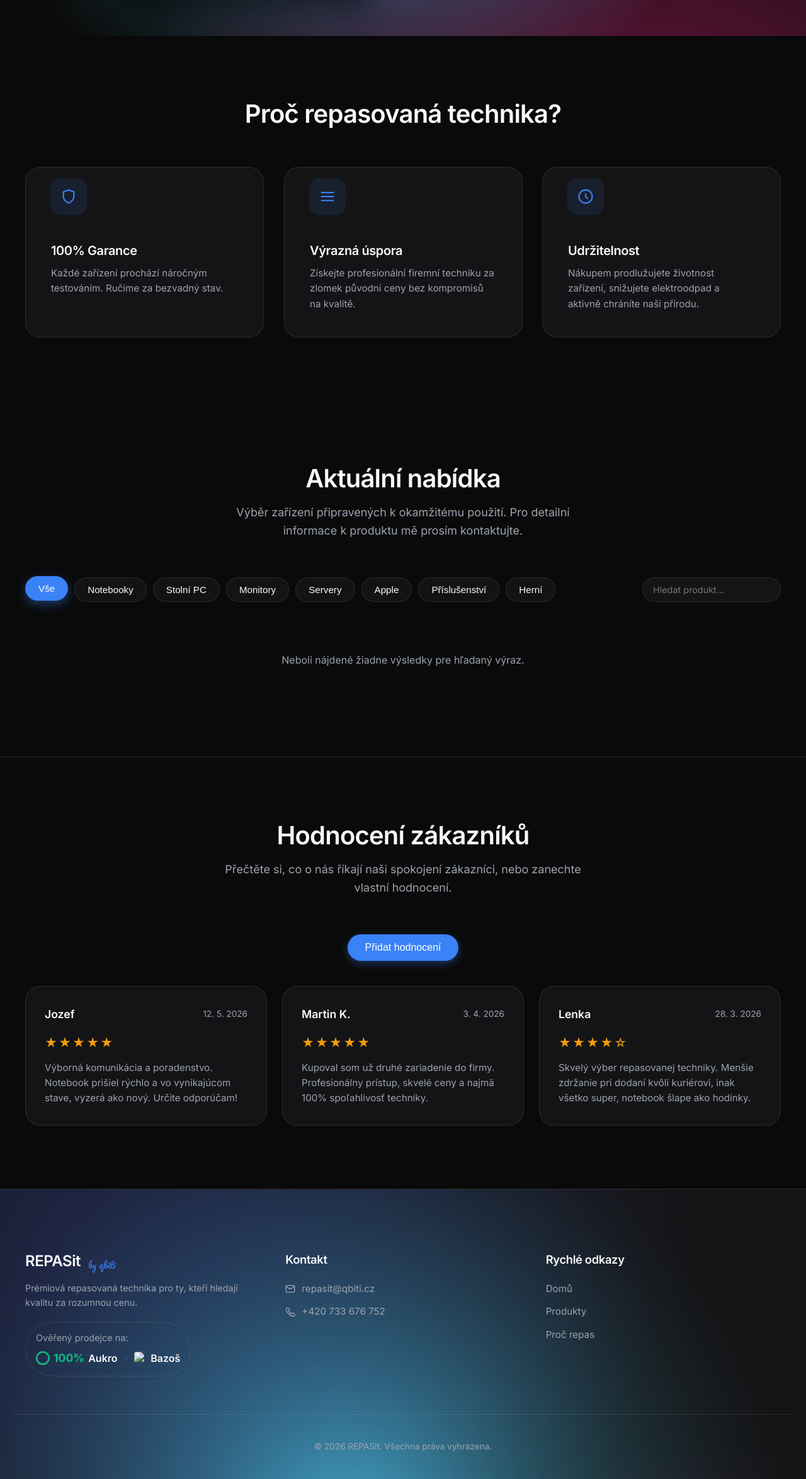
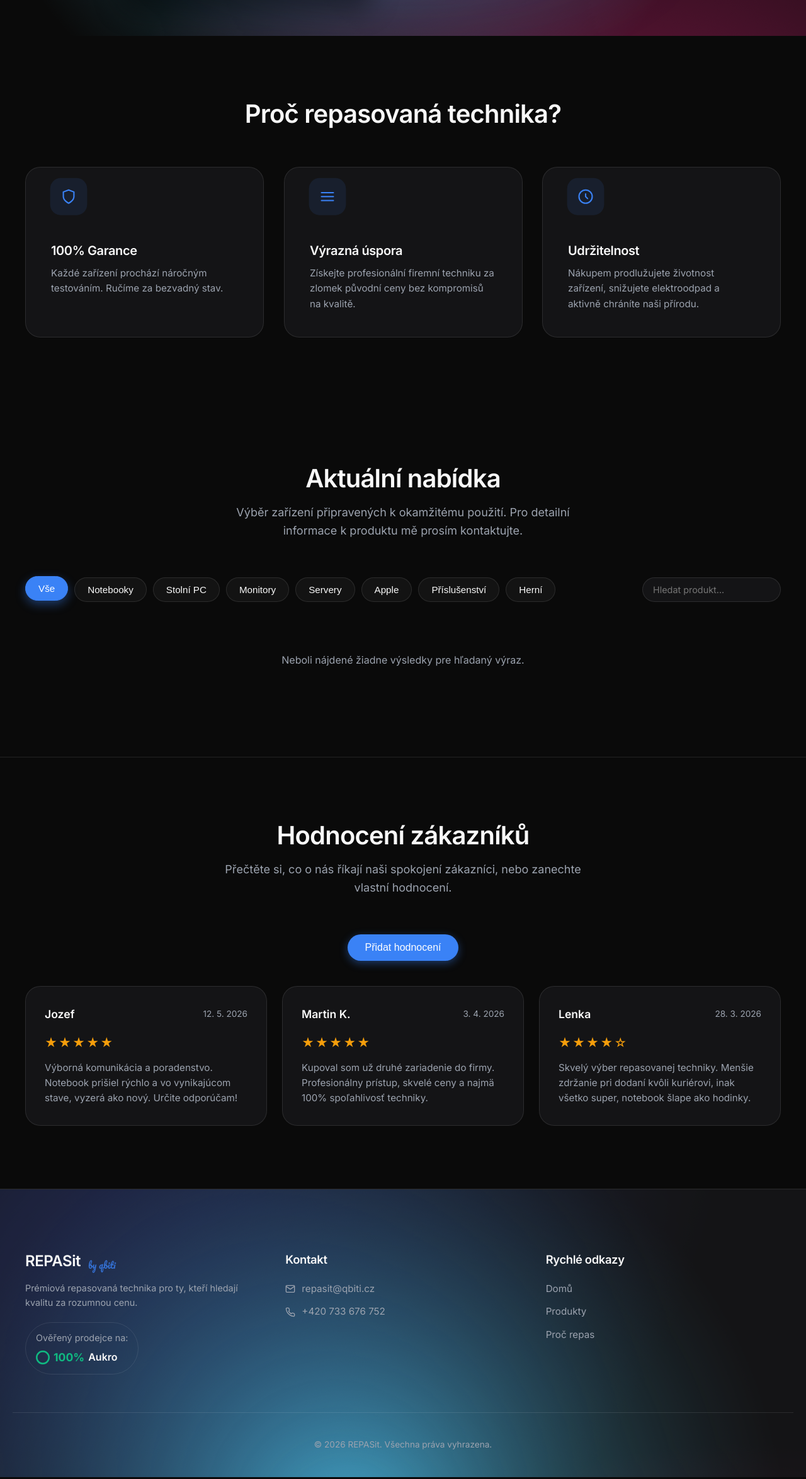
Before and after one commit to michjagercik-arch/repasit, a website built with Vite: page index.html in a window 1280 px wide. Shown: the part 909-3258 px from the top of the page at 63% size. Built offline with nearby package versions, Linux system fonts and the light colour scheme; no server answers.

Commit message:
fix: disable cache for reviews fetch and remove Bazoš link from trust section

```diff
--- a/index.html
+++ b/index.html
@@ -177,12 +177,6 @@
                   <span style="color: #10B981; font-weight: 700;">100%</span>
                 </span> Aukro
               </a>
-              <span class="trust-separator">•</span>
-              <a href="https://www.bazos.cz/hodnoceni.php?idmail=4684316&idphone=1298626&jmeno=Michal" target="_blank" rel="noopener noreferrer" class="trust-link">
-                <span class="trust-icon" style="display: flex; align-items: center;">
-                  <img src="https://www.google.com/s2/favicons?domain=bazos.cz&sz=64" alt="Bazoš" width="20" height="20" style="border-radius: 4px;">
-                </span> Bazoš
-              </a>
             </div>
           </div>
         </div>
--- a/main.js
+++ b/main.js
@@ -862,9 +862,9 @@ document.addEventListener('DOMContentLoaded', () => {
 
     async function loadReviews() {
         try {
-            const response = await fetch(API_URL);
+            const response = await fetch(API_URL, { cache: 'no-store' });
             const data = await response.json();
-            if (data && data.length > 0) {
+            if (Array.isArray(data)) {
                 return data;
             }
         } catch (error) {
```
